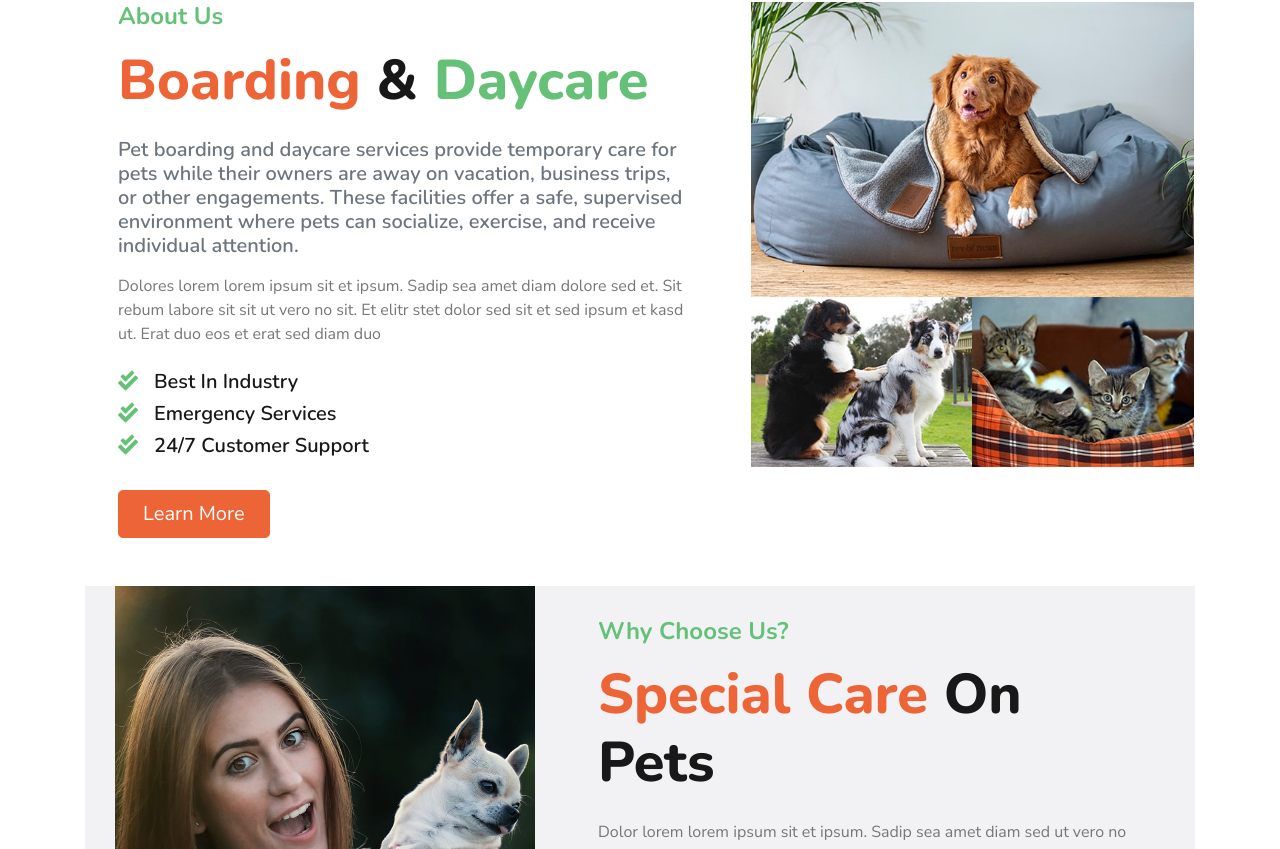
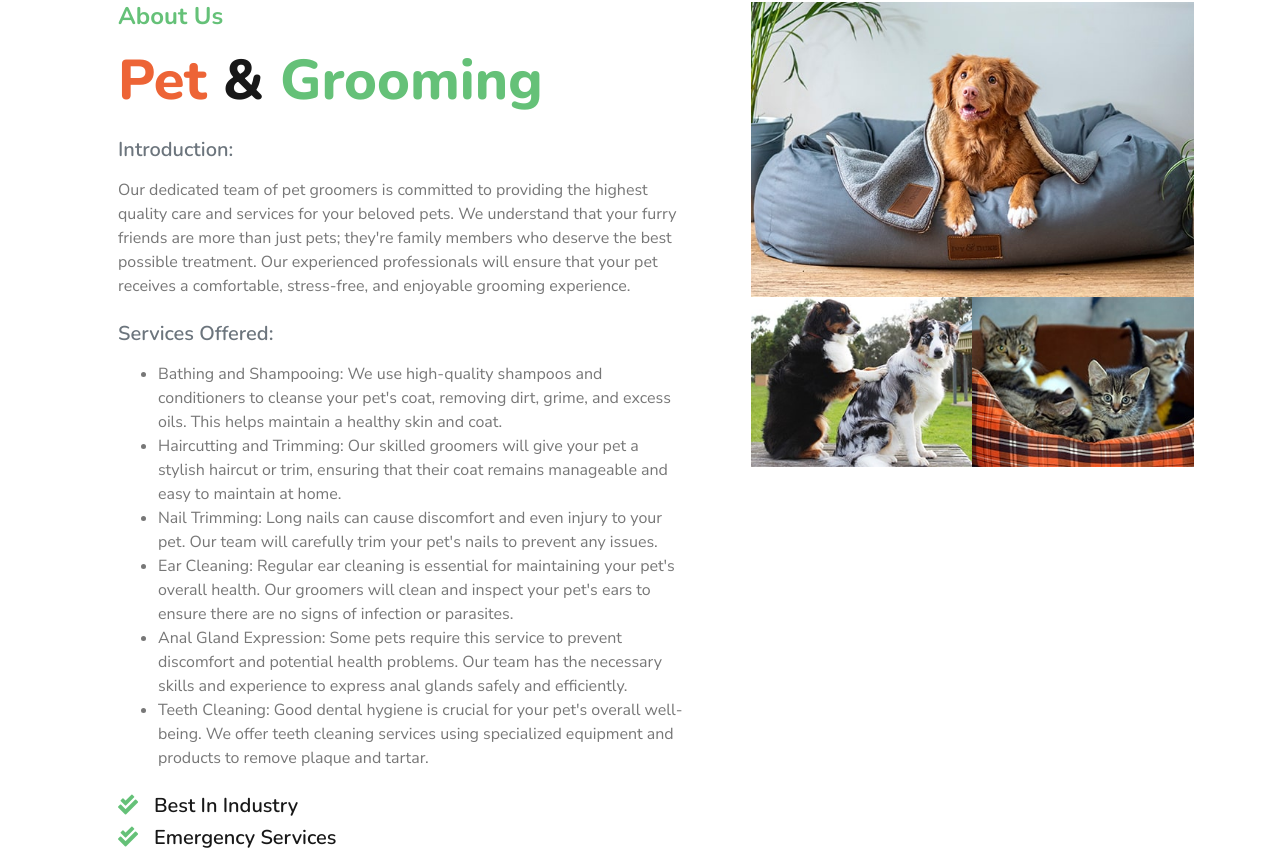
Before and after one commit to ninkov/react-project, a React (Vite) app in the folder client/: page /about in a window 1280 px wide. Shown: the part 271-1120 px from the top of the page. Built offline with nearby package versions, Linux system fonts and the light colour scheme.

Commit message:
Fix About  page

```diff
--- a/client/src/components/about-us/AboutUs.jsx
+++ b/client/src/components/about-us/AboutUs.jsx
@@ -8,20 +8,56 @@ export default function AboutUs() {
         <div className="col-lg-7 pb-5 pb-lg-0 px-3 px-lg-5">
           <h4 className="text-secondary mb-3">About Us</h4>
           <h1 className="display-4 mb-4">
-            <span className="text-primary">Boarding</span> &{" "}
-            <span className="text-secondary">Daycare</span>
+            <span className="text-primary">Pet</span> &{" "}
+            <span className="text-secondary">Grooming</span>
           </h1>
-          <h5 className="text-muted mb-3">
-            Pet boarding and daycare services provide temporary care for pets
-            while their owners are away on vacation, business trips, or other
-            engagements. These facilities offer a safe, supervised environment
-            where pets can socialize, exercise, and receive individual
-            attention.
-          </h5>
+          <h5 className="text-muted mb-3">Introduction:</h5>
           <p className="mb-4">
-            Dolores lorem lorem ipsum sit et ipsum. Sadip sea amet diam dolore
-            sed et. Sit rebum labore sit sit ut vero no sit. Et elitr stet dolor
-            sed sit et sed ipsum et kasd ut. Erat duo eos et erat sed diam duo
+            Our dedicated team of pet groomers is committed to providing the
+            highest quality care and services for your beloved pets. We
+            understand that your furry friends are more than just pets; they're
+            family members who deserve the best possible treatment. Our
+            experienced professionals will ensure that your pet receives a
+            comfortable, stress-free, and enjoyable grooming experience.
+          </p>
+          <h5 className="text-muted mb-3">Services Offered:</h5>
+          <p className="mb-4">
+            <ul>
+              <li>
+                {" "}
+                Bathing and Shampooing: We use high-quality shampoos and
+                conditioners to cleanse your pet's coat, removing dirt, grime,
+                and excess oils. This helps maintain a healthy skin and coat.
+              </li>
+              <li>
+                {" "}
+                Haircutting and Trimming: Our skilled groomers will give your
+                pet a stylish haircut or trim, ensuring that their coat remains
+                manageable and easy to maintain at home.
+              </li>
+              <li>
+                Nail Trimming: Long nails can cause discomfort and even injury
+                to your pet. Our team will carefully trim your pet's nails to
+                prevent any issues.
+              </li>
+              <li>
+                Ear Cleaning: Regular ear cleaning is essential for maintaining
+                your pet's overall health. Our groomers will clean and inspect
+                your pet's ears to ensure there are no signs of infection or
+                parasites.
+              </li>
+              <li>
+                Anal Gland Expression: Some pets require this service to prevent
+                discomfort and potential health problems. Our team has the
+                necessary skills and experience to express anal glands safely
+                and efficiently.
+              </li>
+              <li>
+                Teeth Cleaning: Good dental hygiene is crucial for your pet's
+                overall well-being. We offer teeth cleaning services using
+                specialized equipment and products to remove plaque and tartar.
+              </li>
+            </ul>
           </p>
           <ul className="list-inline">
             <li>
@@ -43,9 +79,7 @@ export default function AboutUs() {
               </h5>
             </li>
           </ul>
-          <a href="" className="btn btn-lg btn-primary mt-3 px-4">
-            Learn More
-          </a>
+
         </div>
         <div className="col-lg-5">
           <div className="row px-3">
--- a/client/src/components/about-us/features/Features.jsx
+++ b/client/src/components/about-us/features/Features.jsx
@@ -12,9 +12,11 @@ export default function Features() {
               <span className="text-primary">Special Care</span> On Pets
             </h1>
             <p className="mb-4">
-              Dolor lorem lorem ipsum sit et ipsum. Sadip sea amet diam sed ut
-              vero no sit. Et elitr stet sed sit sed kasd. Erat duo eos et erat
-              sed diam duo
+              Our team consists of highly trained and experienced pet groomers
+              who love animals and strive to provide exceptional service. Each
+              member brings their unique skills and expertise to our grooming
+              salon, ensuring that we can cater to the diverse needs of all
+              types of pets.
             </p>
             <div className="row py-2">
               <div className="col-6">
```
